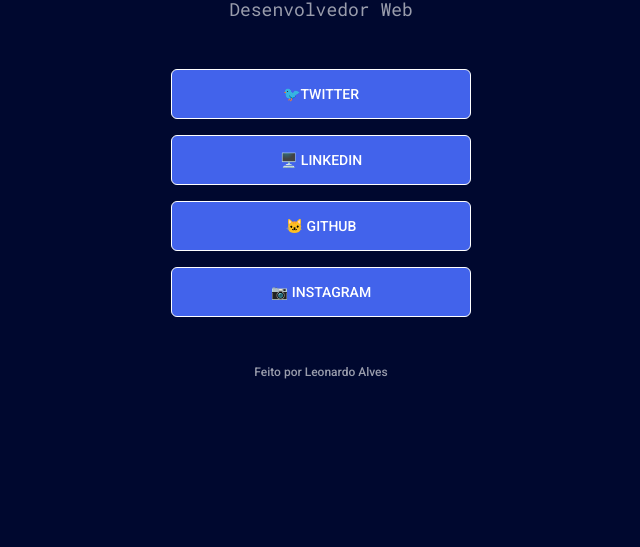
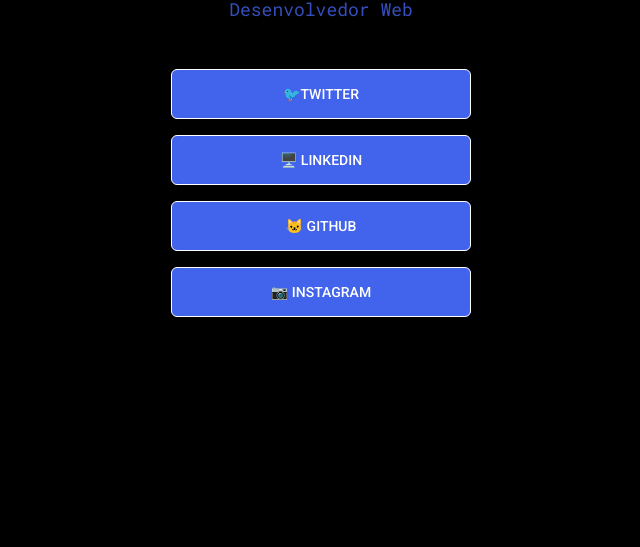
Before and after one commit to leoalvesdev99/Cart-o-contato, a plain HTML site: page index.html in a window 1280 px wide. Shown: the part 253-800 px from the top of the page, without its empty margins (319-959 px from the left). Drawn offline with Linux system fonts and the light colour scheme.

Commit message:
Update styles.css

```diff
--- a/styles.css
+++ b/styles.css
@@ -12,8 +12,8 @@
   }
 
   .dark {
-    --bg-color: #00082F;
-    --text-color: #FFFFFF;
+    --bg-color: black;
+    --text-color: #FFFFFFyell;
     --primary-color: #4263EB;
     --primary-color-dark: #00082F;
   }
@@ -39,7 +39,8 @@
   .profissao {
   font-family: 'Roboto Mono', monospace;
   font-size: 18px;
-  opacity: 0.6;
+  opacity: 0.8;
+  color: #4263EB;
   }
   .container {
     text-align: center;
@@ -85,6 +86,7 @@
     font-weight: 500;
     font-size: 12px;
     opacity: 0.6;
+
   }
 
   footer a{
```
